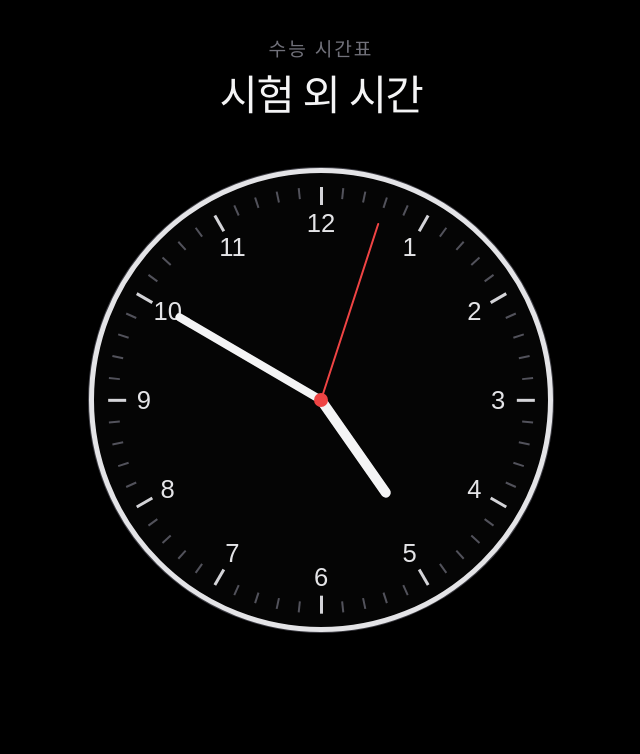
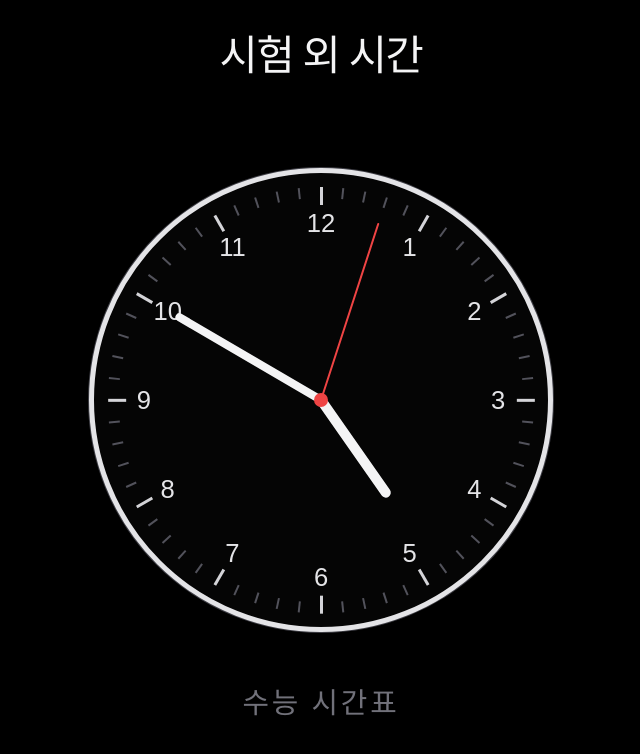
Before and after one commit to vvcnyy/csat-clock, a React (Vite) app: page / in a window 1280 px wide. Both pictures are taken after a click on the button "시간 동기화 시작". Shown: the top 754 px of the page, without its empty margins (319-959 px from the left). Built offline with nearby package versions, Linux system fonts and the light colour scheme; no server answers.

Commit message:
fix: text align

```diff
--- a/src/components/ExamPage.tsx
+++ b/src/components/ExamPage.tsx
@@ -143,14 +143,8 @@ export function ExamPage({
       ) : (
         <>
           <header className="exam-heading">
-            <p>{activeSubject?.period ?? "수능 시간표"}</p>
             <h1>{activeSubject?.name ?? "시험 외 시간"}</h1>
-          </header>
-          <AnalogClock seconds={virtualSeconds} />
-          <div
-            className="bell-status"
-            aria-live="polite"
-          >
+            <div className="bell-status" aria-live="polite">
               <span
                 className={`status-layer bell-label ${currentBell ? "visible" : ""}`}
                 aria-hidden={!currentBell}
@@ -166,6 +160,9 @@ export function ExamPage({
                 {displayedExamTime}
               </span>
             </div>
+          </header>
+          <AnalogClock seconds={virtualSeconds} />
+          <p className="exam-period">{activeSubject?.period ?? "수능 시간표"}</p>
         </>
       )}
 
--- a/src/styles.css
+++ b/src/styles.css
@@ -561,15 +561,8 @@ button { cursor: pointer; }
   grid-row: 1;
   align-self: end;
   width: min(92vw, 760px);
-  margin-bottom: clamp(36px, 6vmin, 72px);
+  margin-bottom: clamp(28px, 4.5vmin, 54px);
   text-align: center;
-}
-.exam-heading p {
-  margin: 0 0 6px;
-  color: #71717a;
-  font-size: clamp(18px, 2.4vmin, 26px);
-  font-weight: 500;
-  letter-spacing: .1em;
 }
 .exam-heading h1 {
   margin: 0;
@@ -636,12 +629,10 @@ button { cursor: pointer; }
   transform: translate(-50%, -50%);
 }
 .bell-status {
-  grid-row: 3;
   position: relative;
-  align-self: start;
-  width: min(92vw, 760px);
+  width: 100%;
   min-height: 42px;
-  margin-top: clamp(36px, 6vmin, 72px);
+  margin-top: 10px;
   text-align: center;
 }
 .bell-status .status-layer {
@@ -664,6 +655,15 @@ button { cursor: pointer; }
   font-variant-numeric: tabular-nums;
   font-weight: 500;
   letter-spacing: .03em;
+}
+.exam-period {
+  grid-row: 3;
+  align-self: start;
+  margin: clamp(36px, 6vmin, 72px) 0 0;
+  color: #71717a;
+  font-size: clamp(26px, 3.6vmin, 38px);
+  font-weight: 500;
+  letter-spacing: .1em;
 }
 .countdown {
   grid-row: 1 / -1;
@@ -819,13 +819,9 @@ button { cursor: pointer; }
     grid-column: 1;
     align-self: end;
     width: 100%;
-    margin: 0 0 clamp(12px, 4vh, 24px);
+    margin: 0 0 clamp(12px, 3vh, 20px);
     padding: 0 clamp(16px, 4vw, 48px);
     text-align: center;
-  }
-  .exam-heading p {
-    margin-bottom: 4px;
-    font-size: clamp(13px, 3.8vh, 20px);
   }
   .exam-heading h1 {
     font-size: clamp(28px, 8vh, 48px);
@@ -839,16 +835,20 @@ button { cursor: pointer; }
     margin-block: 48px;
   }
   .bell-status {
+    width: 100%;
+    min-height: 34px;
+    margin-top: 6px;
+    padding: 0;
+    text-align: center;
+  }
+  .bell-status .status-layer {
+    font-size: clamp(20px, 5.8vh, 34px);
+  }
+  .exam-period {
     grid-row: 2;
     grid-column: 1;
     align-self: start;
-    width: 100%;
-    min-height: 34px;
     margin: clamp(12px, 4vh, 24px) 0 0;
-    padding: 0 clamp(16px, 4vw, 48px);
-    text-align: center;
-  }
-  .bell-status .status-layer {
     font-size: clamp(20px, 5.8vh, 34px);
   }
   .countdown {
```
Lines whose indentation alone changed are shown as unchanged.
